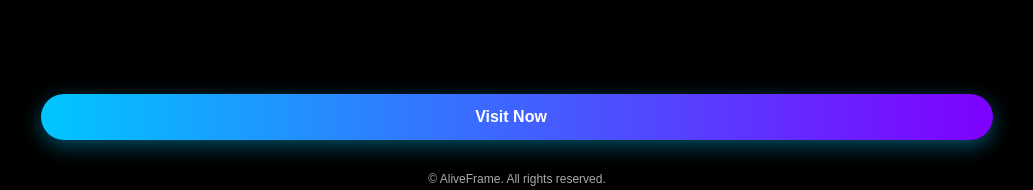
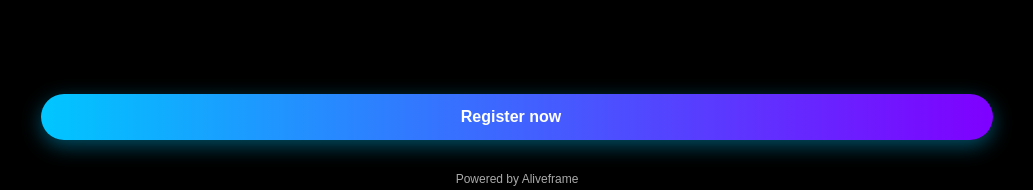
Before and after one commit to bhartinandan/ar-marketting, a Django app: template armarketting/templates/basic_page.html in a window 1280 px wide. Shown: the part 610-800 px from the top of the page, without its empty margins (123-1156 px from the left). Run offline with Django 5.2, Linux system fonts and the light colour scheme; the template is opened without the code that fills it, so the values that code supplies are empty.

Commit message:
register now added

```diff
--- a/armarketting/templates/basic_page.html
+++ b/armarketting/templates/basic_page.html
@@ -145,9 +145,9 @@
     href="{{media.redirect_url}}"
     target="_blank"
   >
-    Visit Now <i class="fa-solid fa-arrow-right-long"></i>
+    Register now <i class="fa-solid fa-arrow-right-long"></i>
   </a>
-  <div class="footer">© AliveFrame. All rights reserved.</div>
+  <div class="footer">Powered by Aliveframe</div>
 
     <script>
 
--- a/armarketting/templates/premium_page.html
+++ b/armarketting/templates/premium_page.html
@@ -130,7 +130,7 @@
     href="{{media.redirect_url}}"
     target="_blank"
   >
-    Visit Now <i class="fa-solid fa-arrow-right-long"></i>
+    Register now <i class="fa-solid fa-arrow-right-long"></i>
   </a>
   <div class="footer">Powered by Aliveframe</div>
 
--- a/armarketting/templates/premium_plus_page.html
+++ b/armarketting/templates/premium_plus_page.html
@@ -122,7 +122,7 @@
       alt="Target Overlay"
     />
     <a id="visitButton" href="{{media.redirect_url}}" target="_blank">
-      Visit Now <i class="fa-solid fa-arrow-right-long"></i>
+      Register now <i class="fa-solid fa-arrow-right-long"></i>
     </a>
 
     <a-scene
@@ -165,7 +165,7 @@
       </a-entity>
     </a-scene>
 
-    <div class="footer">© AliveFrame. All rights reserved.</div>
+    <div class="footer">Powered by Aliveframe</div>
 
     <script>
       document.addEventListener("DOMContentLoaded", () => {
```
